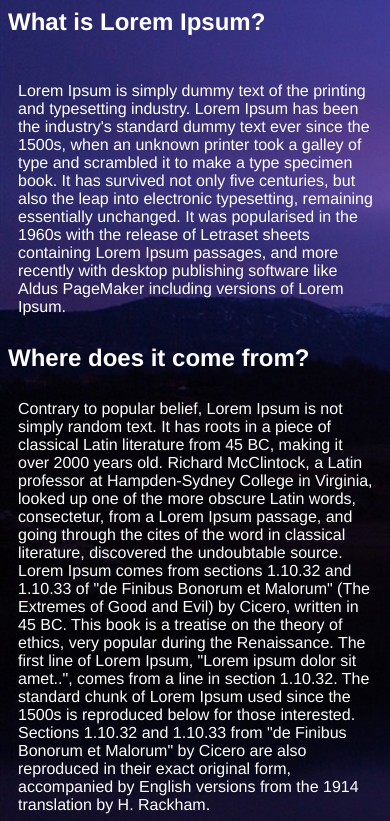
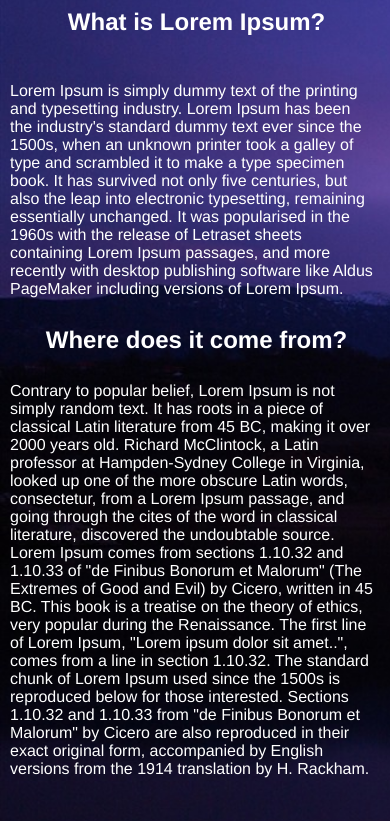
Before and after one commit to LuizHenrique1411/newproject, a plain HTML site: page index.html in a window 390 px wide. Shown: the part 125-946 px from the top of the page. Drawn offline with nearby package versions, Linux system fonts and the light colour scheme.

Commit message:
Add files via upload

```diff
--- a/responsivo.css
+++ b/responsivo.css
@@ -26,7 +26,8 @@
         width: 400px;
         font-size: 20px;
     }
-    .container1{
+    .container1 h2{
         margin-left: 8px;
+        text-align: center;
     }
 }
```
